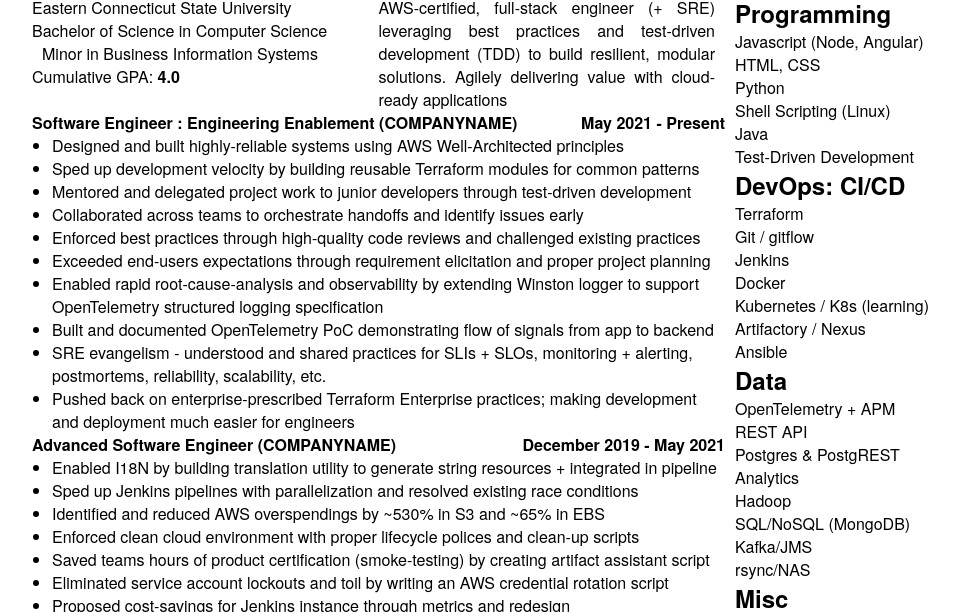
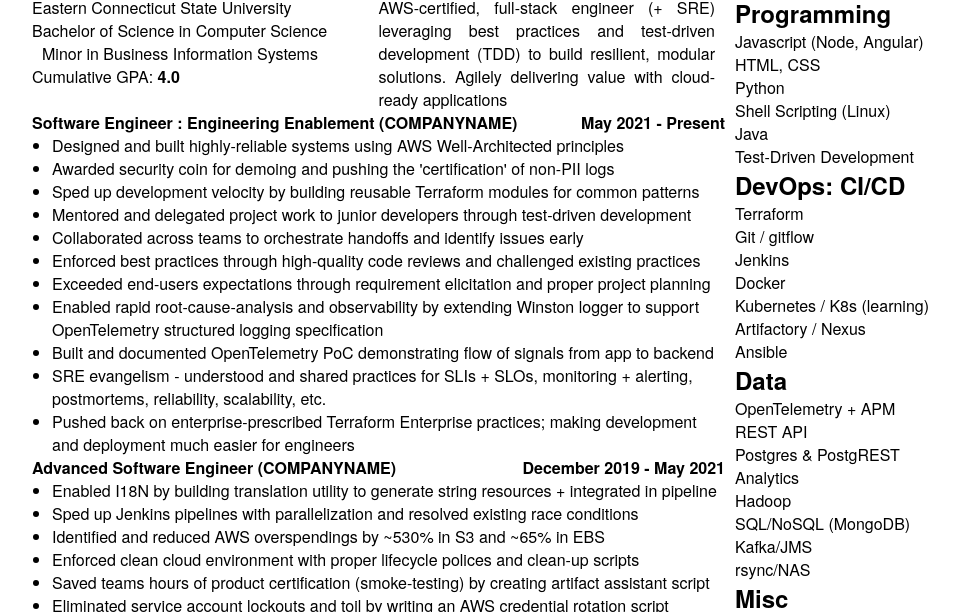
Before and after one commit to MikeQDev/MikeQDev.github.io, a plain HTML site: page resume/index.html in a window 1280 px wide. Shown: the part 125-737 px from the top of the page, without its empty margins (153-1125 px from the left). Drawn offline with Linux system fonts and the light colour scheme.

Commit message:
add security coin

```diff
--- a/resume/index.html
+++ b/resume/index.html
@@ -48,6 +48,7 @@
                     </p>
                     <ul class="responsibilities">
                         <li>Designed and built highly-reliable systems using AWS Well-Architected principles</li>
+                        <li>Awarded security coin for demoing and pushing the 'certification' of non-PII logs</li>
                         <li>Sped up development velocity by building reusable Terraform modules for common patterns</li>
                         <li>Mentored and delegated project work to junior developers through test-driven development
                         </li>
```
